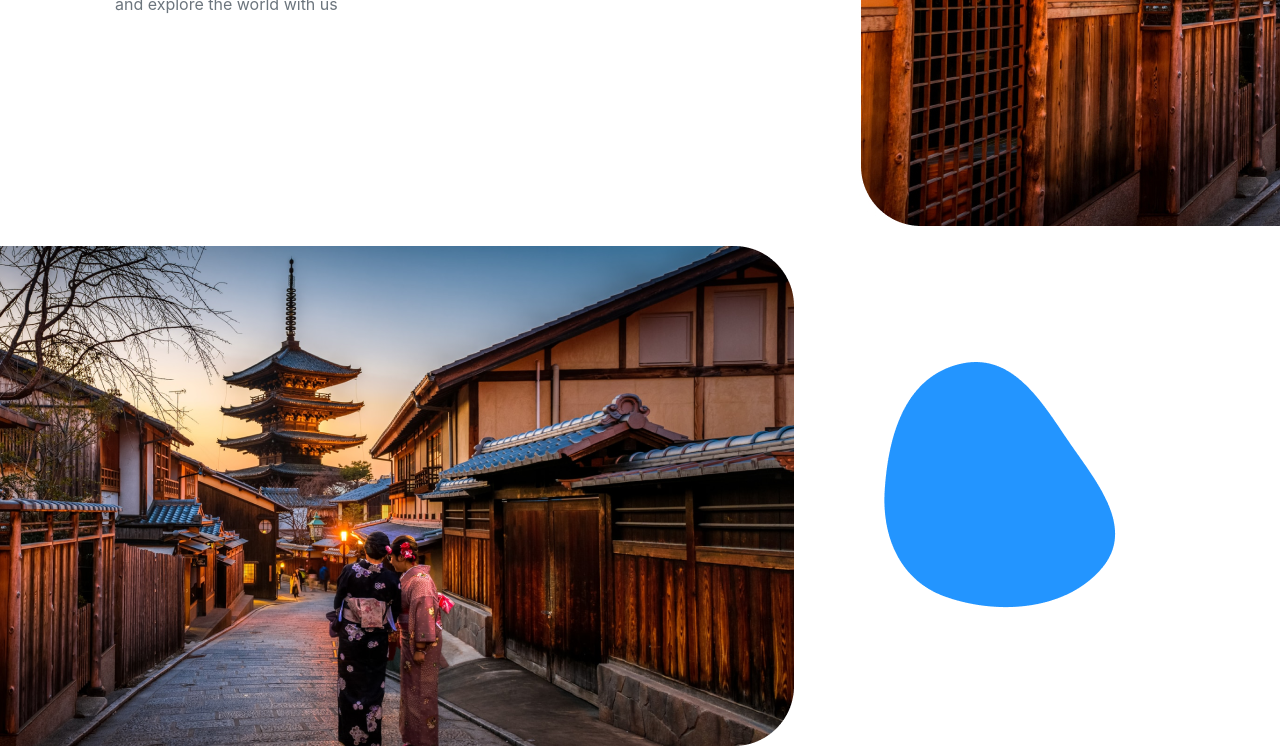
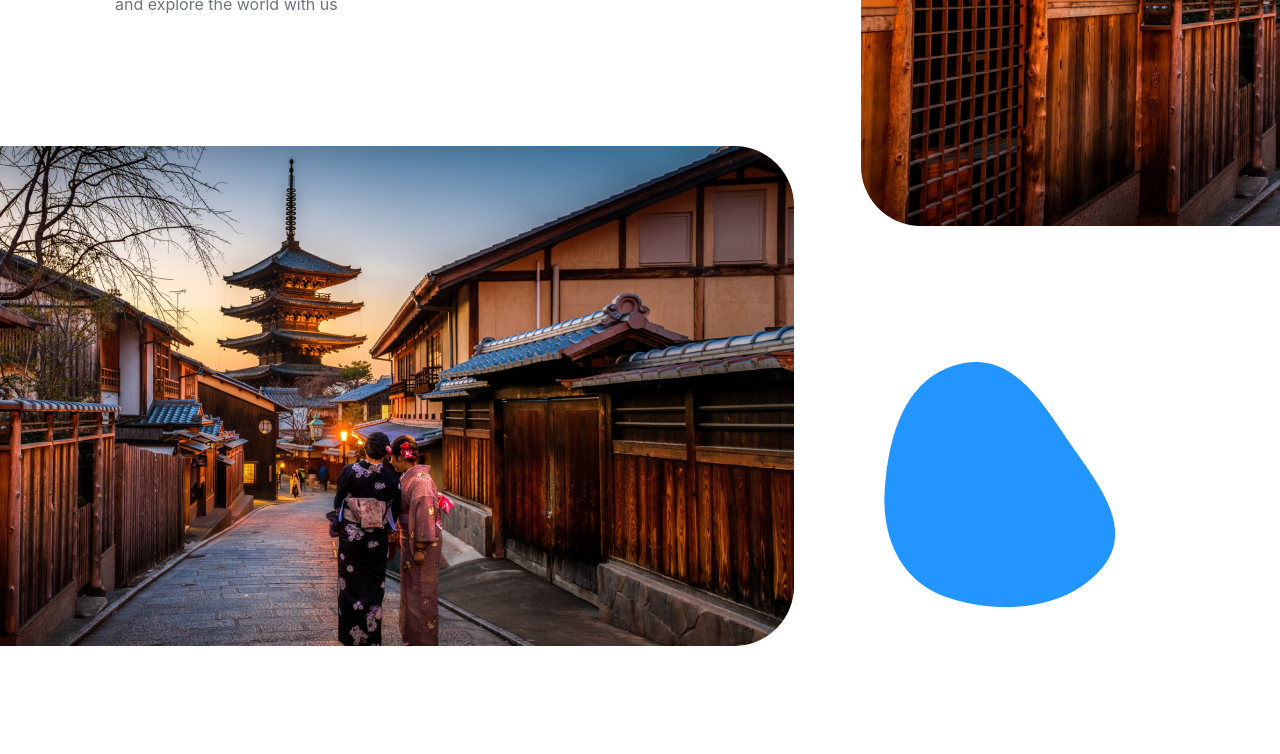
Before and after one commit to RPHertiansa/ankasa, a Vue app: page / in a window 1280 px wide. Shown: the part 380-1134 px from the top of the page. Built offline with nearby package versions, Linux system fonts and the light colour scheme; grey boxes are pictures that could not be loaded.

Commit message:
update jumbotron

```diff
--- a/src/component/Jumbotron.vue
+++ b/src/component/Jumbotron.vue
@@ -44,7 +44,9 @@ export default {
 }
 .main-jumbotron img:nth-child(3) {
   margin-bottom: 100px;
+  margin-top: -100px;
 }
+
 @media screen and (max-width: 992px) {
   .main-jumbotron {
     grid-template-columns: 1fr;
@@ -62,6 +64,7 @@ export default {
   }
   .main-jumbotron img:nth-child(3) {
     width: 65%;
+    margin-top: 0;
   }
   .egg {
     display: none;
```
